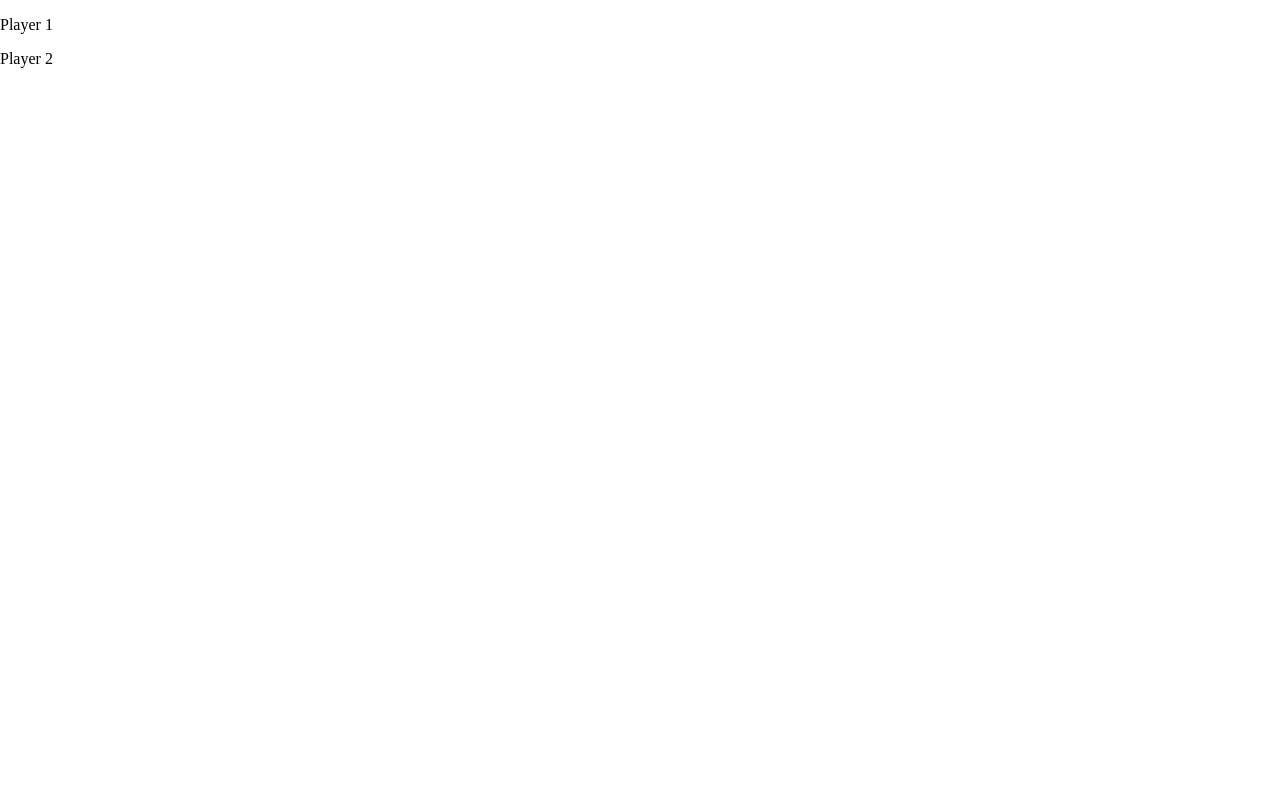
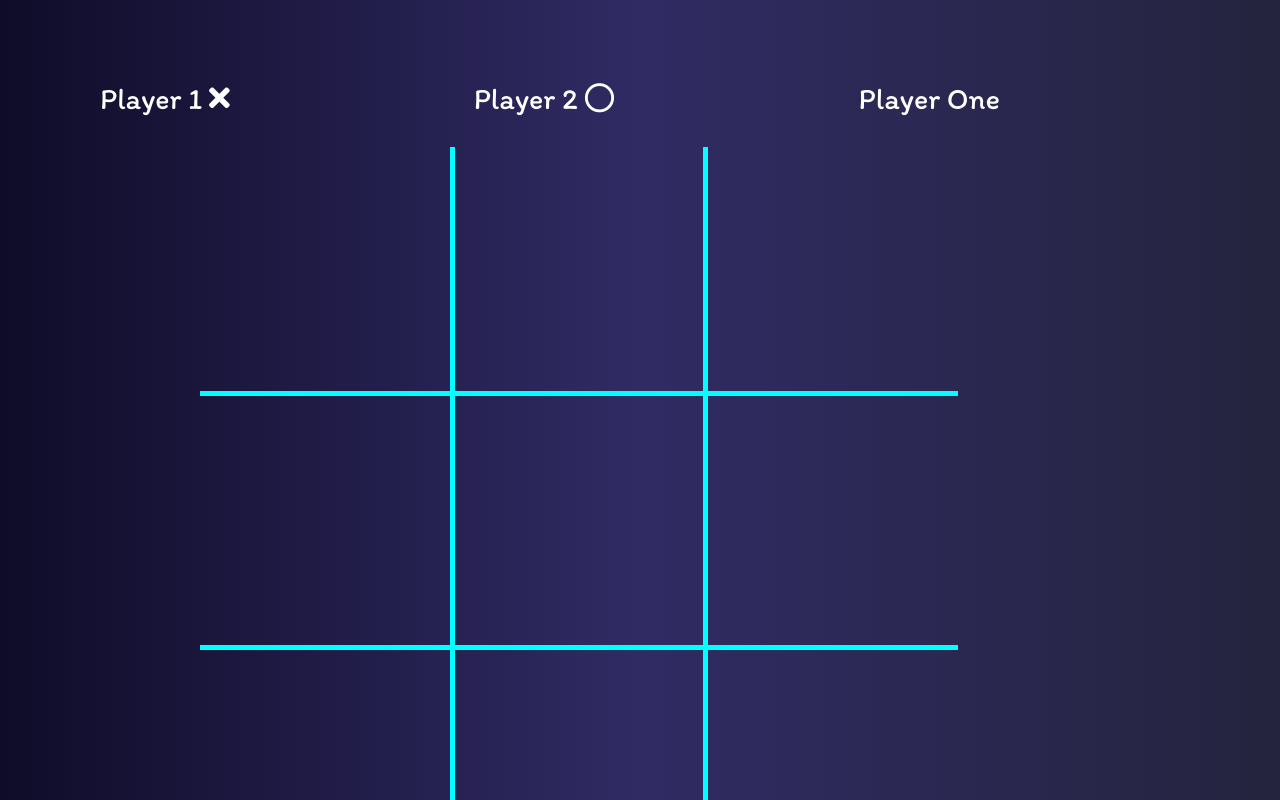
Before and after one commit to KostaD02/Tic-Tac-Toe-JS, a plain HTML site: page index.html in a window 1280 px wide. Both pictures are taken after a click on the link "Start". Shown: the top 800 px of the page. Drawn offline with Linux system fonts and the light colour scheme.

Commit message:
somechanges

```diff
--- a/index.html
+++ b/index.html
@@ -7,23 +7,54 @@
     <meta name="viewport" content="width=device-width, initial-scale=1.0">
     <title>Tic tac toe</title>
     <link rel="stylesheet" href="./style.css">
+    <link href="https://fonts.googleapis.com/css2?family=Itim&display=swap" rel="stylesheet">
+    <link rel="stylesheet" href="https://use.fontawesome.com/releases/v5.15.3/css/all.css"
+        integrity="sha384-SZXxX4whJ79/gErwcOYf+zWLeJdY/qpuqC4cAa9rOGUstPomtqpuNWT9wdPEn2fk" crossorigin="anonymous">
 </head>
 
 <body>
     <main>
         <div class="option" id="option">
             <div class="wrapper">
-                <a onclick="start(`option`,`show`)"><span>Start</span></a>
+                <a onclick="start(`option`,`show`,`place`)"><span>Start</span></a>
             </div>
         </div>
         <div class="show" id="show">
             <div class="names">
-                <aside class="left">
-                    <p id="displayFirstPlayerNumber"></p>
-                </aside>
-                <aside class="rigth">
-                    <p id="displaySecondPlayerNumber"></p>
-                </aside>
+                <p id="displayFirstPlayerNumber"></p>
+                <p id="displaySecondPlayerNumber"></p>
+                <p id="displayPlayerTurn">Player One</p>
+            </div>
+        </div>
+        <div class="place" id="place">
+            <div class="first" onclick="displayPoint()">
+                <p id="one"></p>
+            </div>
+            <div class="second" onclick="displayPoint()">
+                <p id="two"></p>
+            </div>
+            <div class="third" onclick="displayPoint()">
+                <p id="three"></p>
+            </div>
+            <br>
+            <div class="forth" onclick="displayPoint()">
+                <p id="four"></p>
+            </div>
+            <div class="fifth" onclick="displayPoint()">
+                <p id="five"></p>
+            </div>
+            <div class="sixth" onclick="displayPoint()">
+                <p id="six"></p>
+            </div>
+            <br>
+            <div class="seventh" onclick="displayPoint()">
+                <p id="seven"></p>
+            </div>
+            <div class="eighth" onclick="displayPoint()">
+                <p id="eigth"></p>
+            </div>
+            <div class="ninth" onclick="displayPoint()">
+                <p id="nine"></p>
             </div>
         </div>
     </main>
--- a/main.js
+++ b/main.js
@@ -2,15 +2,16 @@ let names = inputNames();
 
 function inputNames() {
   let tempNames = [];
-  let playerOneName = "Player 1";
-  let playerTwoName = "Player 2";
+  let playerOneName = `Player 1  <i class="fas fa-times"></i>`;
+  let playerTwoName = `Player 2  <i class="far fa-circle"></i>`;
   tempNames.push(playerOneName, playerTwoName);
   return tempNames;
 }
 
-function start(ClearID, ShowID) {
+function start(ClearID, ShowID, placeID) {
   document.getElementById(ClearID).style.display = "none";
   document.getElementById(ShowID).style.display = "inline-block";
+  document.getElementById(placeID).style.display = "inline-block";
   displayPlayerNames();
 }
 
--- a/style.css
+++ b/style.css
@@ -1,6 +1,10 @@
 body {
   margin: 0px;
   padding: 0px;
+}
+main {
+  background: linear-gradient(to right, #0f0c29, #302b63, #24243e);
+  height: 1200px;
 }
 .option .wrapper {
   position: fixed;
@@ -17,19 +21,17 @@ body {
   font-size: 18px;
   font-family: sans-serif;
   text-decoration: none;
-  color: #333;
-  border: 2px solid #333;
+  color: white;
+  border: 2px solid white;
   letter-spacing: 2px;
   text-align: center;
   position: relative;
   transition: all 0.35s;
 }
-
 .option a span {
   position: relative;
   z-index: 2;
 }
-
 .option a:after {
   position: absolute;
   content: "";
@@ -40,7 +42,6 @@ body {
   background: #ff003b;
   transition: all 0.35s;
 }
-
 .option a:hover {
   color: #fff;
 }
@@ -48,7 +49,77 @@ body {
 .option a:hover:after {
   width: 100%;
 }
-
 .show {
   display: none;
 }
+.names {
+  margin-top: 50px;
+  width: 1000px;
+  display: flex;
+  justify-content: space-between;
+}
+.names p {
+  font-family: "Itim", cursive;
+  font-size: 30px;
+  color: white;
+  margin-left: 100px;
+}
+.place {
+  width: auto;
+  display: none;
+  margin-left: 200px;
+}
+.place .first,
+.second,
+.third,
+.forth,
+.fifth,
+.sixth,
+.seventh,
+.eighth,
+.ninth {
+  width: 250px;
+  display: inline-block;
+  background-color: transparent;
+  height: 250px;
+}
+.first {
+  border-right: 5px solid cyan;
+  margin-bottom: -10px;
+}
+.second {
+  margin-left: -5px;
+  margin-bottom: -10px;
+}
+.third {
+  margin-left: -5px;
+  border-left: 5px solid cyan;
+  margin-bottom: -10px;
+}
+.forth,
+.seventh {
+  border-right: 5px solid cyan;
+  margin-top: -5px;
+  border-top: 5px solid cyan;
+}
+.fifth,
+.eighth {
+  border-top: 5px solid cyan;
+  margin-left: -5px;
+}
+.sixth,
+.ninth {
+  border-left: 5px solid cyan;
+  margin-left: -5px;
+  margin-top: -5px;
+  border-top: 5px solid cyan;
+}
+.forth {
+  margin-bottom: -5px;
+}
+.fifth {
+  margin-bottom: -5px;
+}
+.sixth {
+  margin-bottom: -5px;
+}
```
